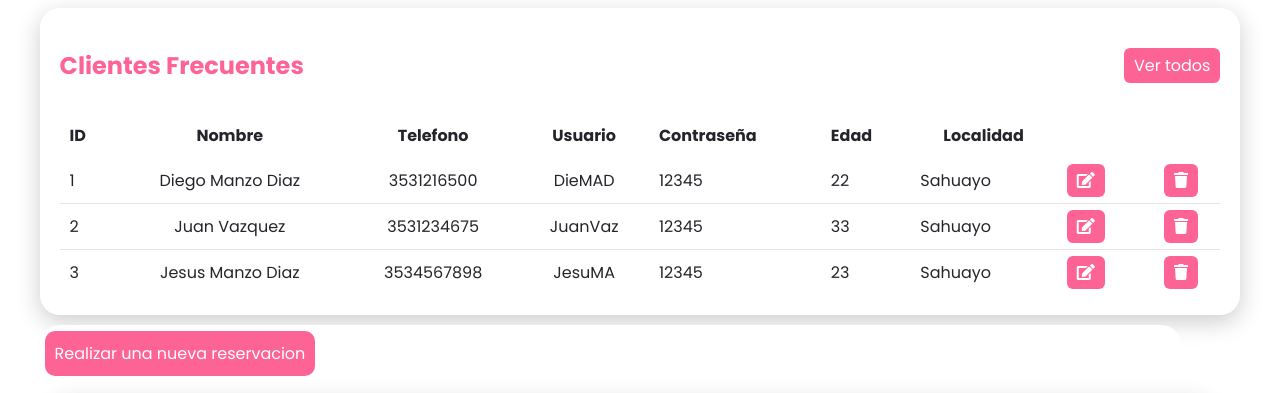
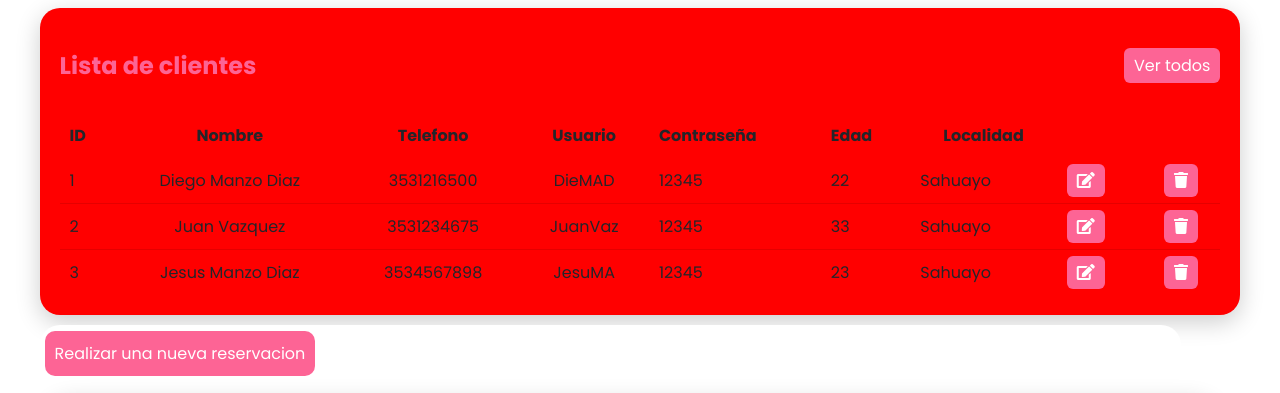
Before and after one commit to DIEMAD41/Polariss-Django, a Django app: page /clientes/ in a window 1280 px wide. Shown: the top 393 px of the page. Run offline with Django 4.2, Linux system fonts and the light colour scheme; data comes from the database, SQL or seed files in the repository.

Commit message:
Commit Prueba 2

```diff
--- a/clientes/templates/clientes/clientes.html
+++ b/clientes/templates/clientes/clientes.html
@@ -175,7 +175,7 @@
         <!-- Lista de reservaciones -->
         <div class="recientes">
             <div class="titulo">
-                <h2>Clientes Frecuentes </h2>
+                <h2>Lista de clientes </h2>
                 <a href="#" class="btn">Ver todos</a>
             </div>
             <table>
--- a/static/assets/css/clientes.css
+++ b/static/assets/css/clientes.css
@@ -44,12 +44,14 @@ iframe {height:93.1vh; }
 .reservas .recientes{
     position: relative;
     display: grid;
-    background-color: var(--white);
+    background-color: red;
     padding: 20px;
     box-shadow: 0 7px 25px rgba(0, 0, 0, 0.2);
     border-radius: 20px;
     max-height: 720px;
     overflow: scroll;
+    align-items: start;
+
 }
 .reservas .recientes::-webkit-scrollbar {
     display: none;
@@ -79,6 +81,7 @@ iframe {height:93.1vh; }
 .reservas table{
     border-collapse: collapse;
     margin-top: 10px;
+    align-items: start;
 }
 
 .reservas table thead td{
@@ -251,7 +254,6 @@ iframe {height:93.1vh; }
     width: var(--tamañoOps);
     height: var(--tamañoOps);
     border-radius: 10px;
-    transition: 0.5px;
 }
 
 .opciones ul li:nth-child(1).active ~ .indicador
```
